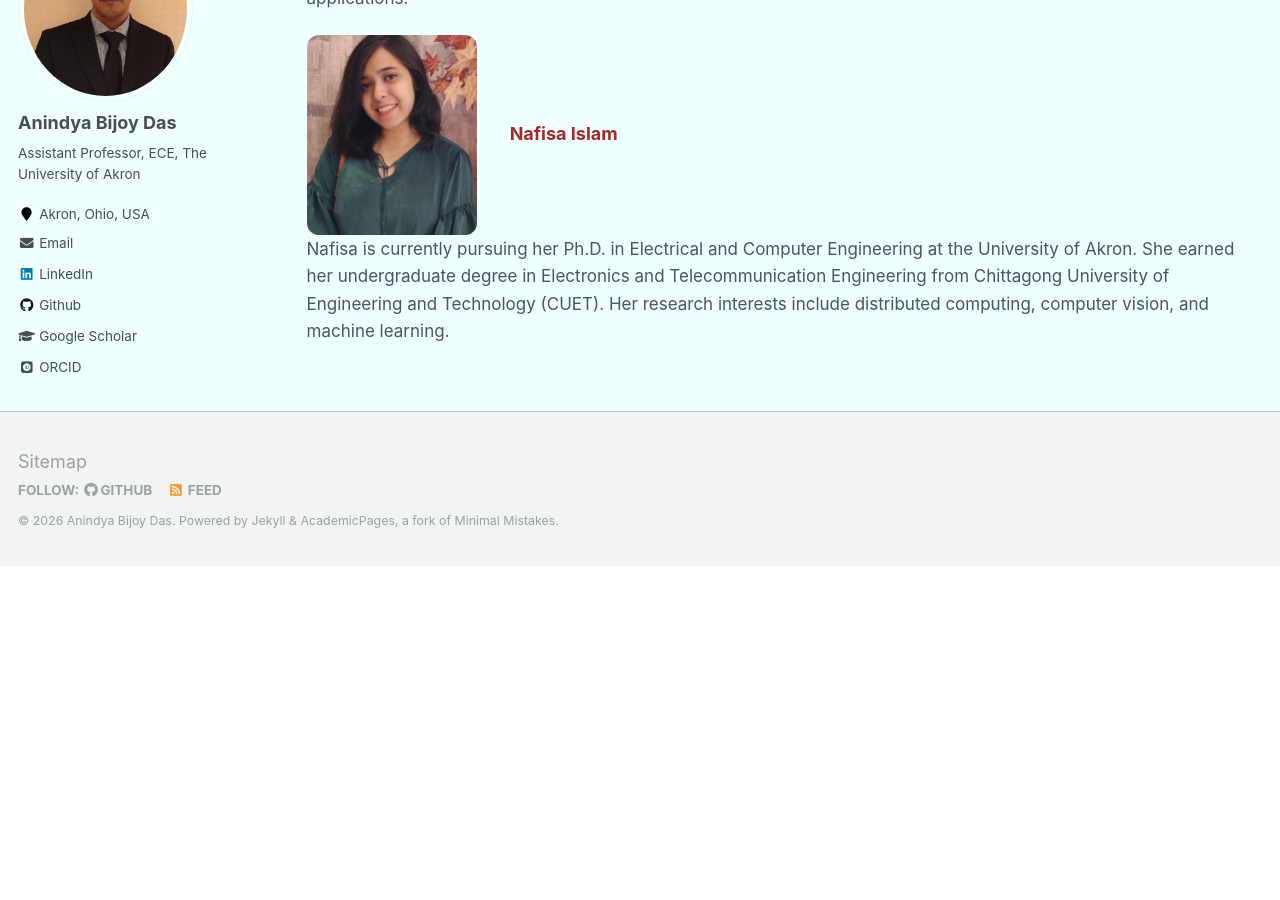
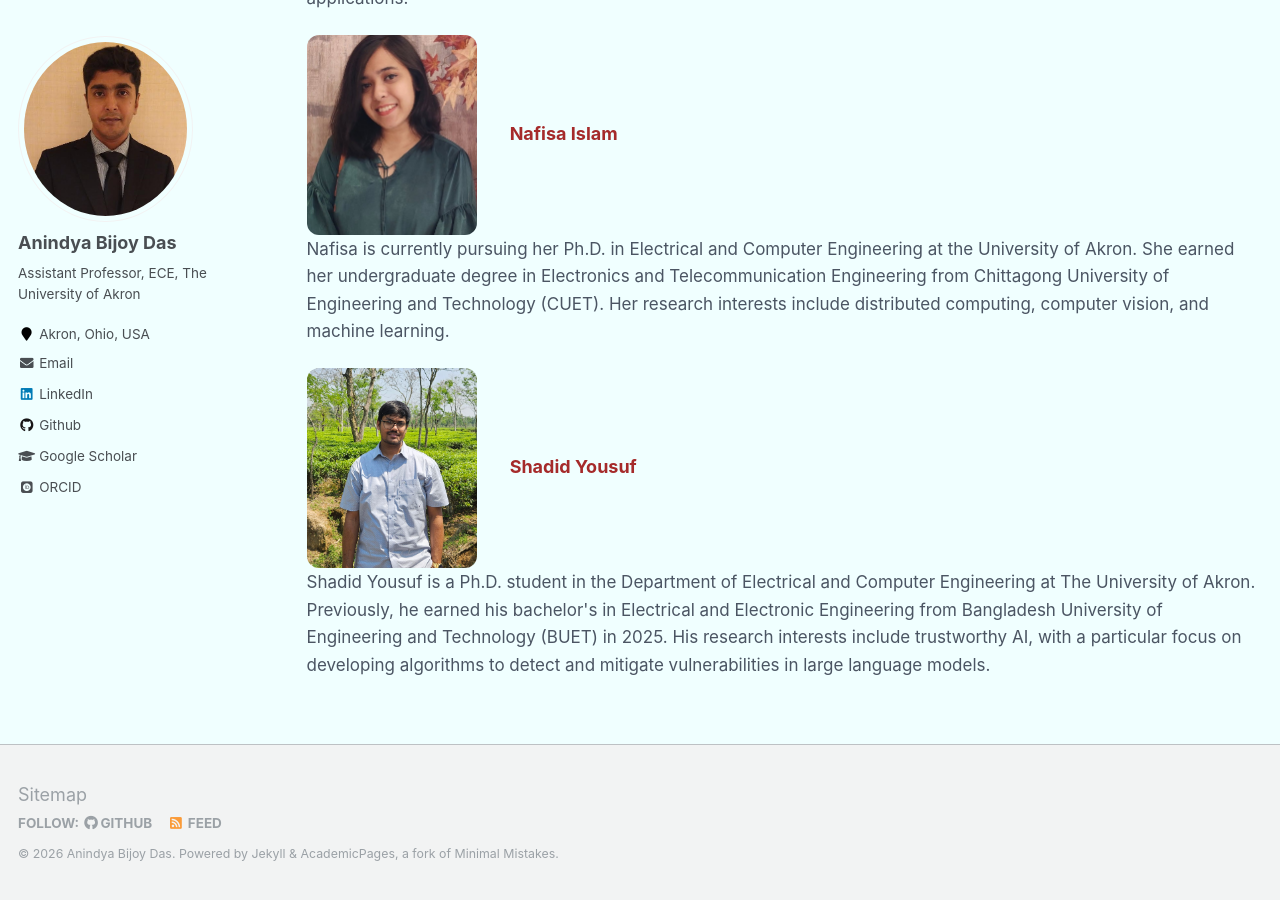
Before and after one commit to anindyabijoydas/portfolio, a Jekyll site: the page built from _pages/axiom.md, in a window 1280 px wide and 900 px high, scrolled down 1501 px. Built offline with Jekyll 4.4.1, drawn with Linux system fonts in a browser that asks for light colours; some web fonts are replaced; before the commit the page ends 2067 px from its top, so only the background shows below that.

Commit message:
Update axiom.md

```diff
--- a/_pages/axiom.md
+++ b/_pages/axiom.md
@@ -97,4 +97,13 @@ Nafisa is currently pursuing her Ph.D. in Electrical and Computer Engineering at
 </span>
 </p>
 
+<p>
+<img src="{{ base_path }}/images/Shadid.jpg"
+     style="width:170px; height:200px; object-fit:cover; border-radius:12px; margin-right:28px;">
+<span style="color:#A52A2A; font-size:18px; font-weight:700;">Shadid Yousuf</span><br/>
+<span style="font-size:17px; color:#4B5563;">
+Shadid Yousuf is a Ph.D. student in the Department of Electrical and Computer Engineering at The University of Akron. Previously, he earned his bachelor's in Electrical and Electronic Engineering from Bangladesh University of Engineering and Technology (BUET) in 2025. His research interests include trustworthy AI, with a particular focus on developing algorithms to detect and mitigate vulnerabilities in large language models.
+</span>
+</p>
+
 </div>
```
